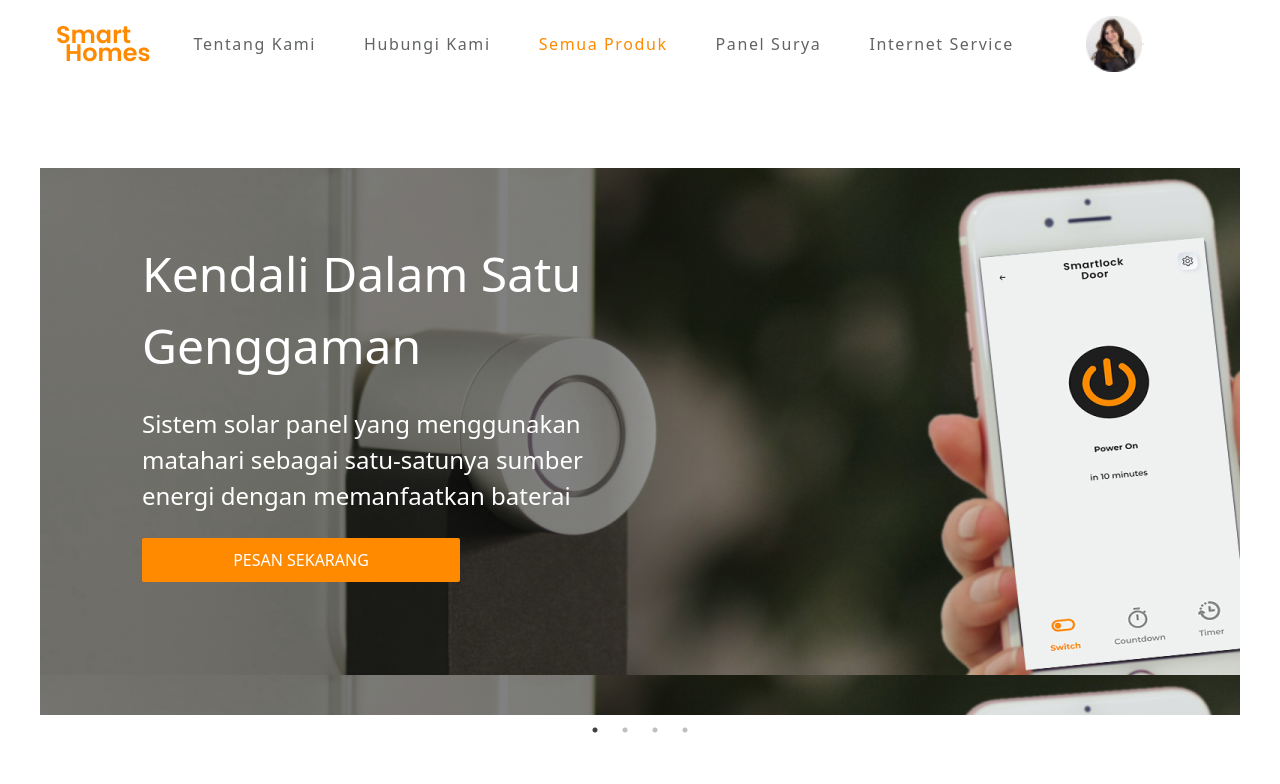
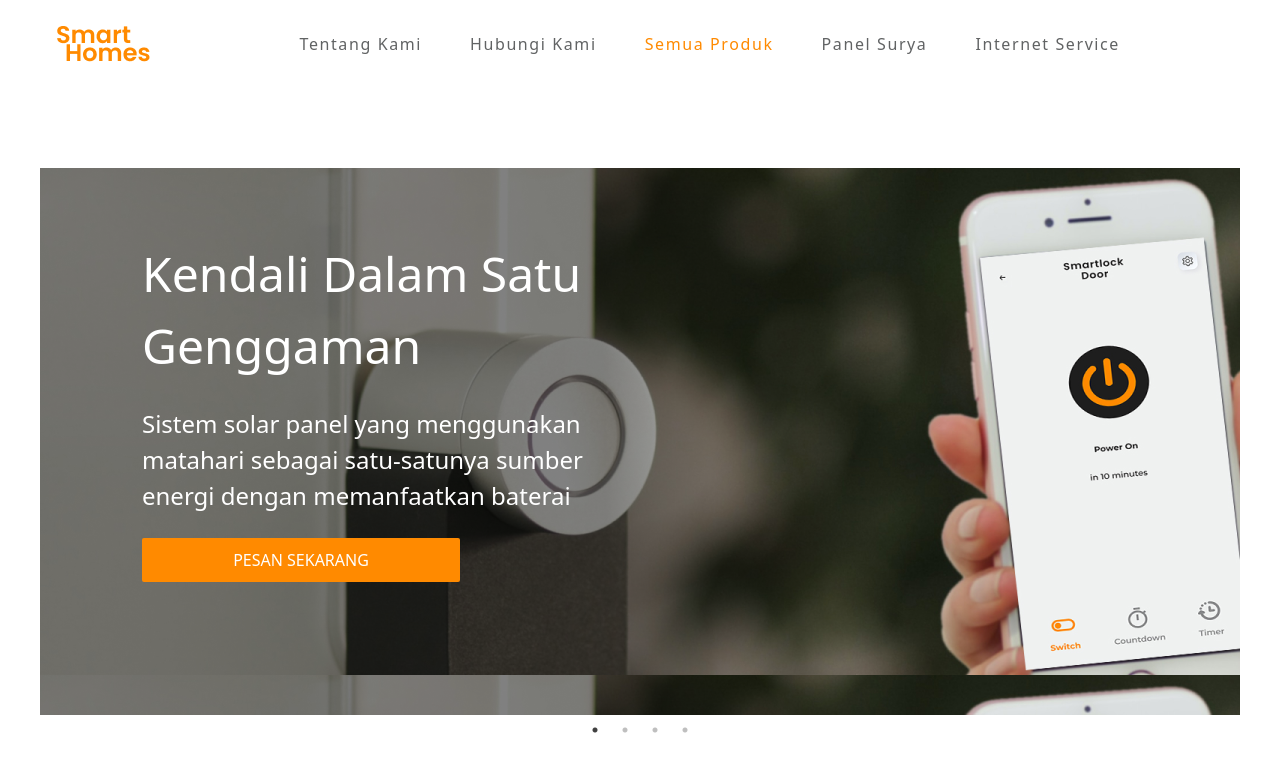
Before and after one commit to adityailhamss/SmartHomes, a React (Create React App) app: page / in a window 1280 px wide. Shown: the top 784 px of the page. Built offline with nearby package versions, Linux system fonts and the light colour scheme.

Commit message:
HideProfile

```diff
--- a/src/component/testNavbar.js
+++ b/src/component/testNavbar.js
@@ -90,12 +90,12 @@ function TestNavbar() {
                   <p className='text-xs text-[#FF8A00]'>Rp. 3.670.000</p>
                 </div>
             </div> */}
-            <div className='flex flex-row pl-12'>
+            {/* <div className='flex flex-row pl-12'>
               <img src={Profile} alt=""/>
               <button>
               <img src={Down} alt=""/>
               </button>
-            </div>
+            </div> */}
         </div>
           </ul>
           <div className="ml-auto my-auto lg:hidden inline-block w-[2rem] relative hover:cursor-pointer">
```
